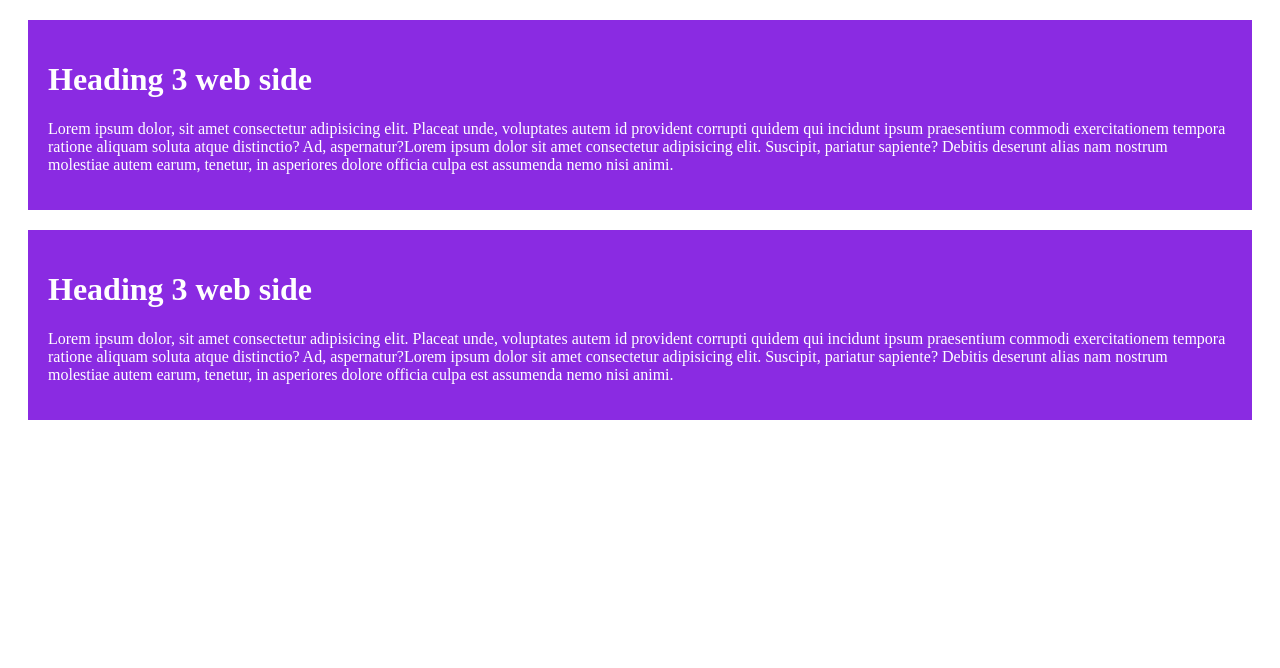
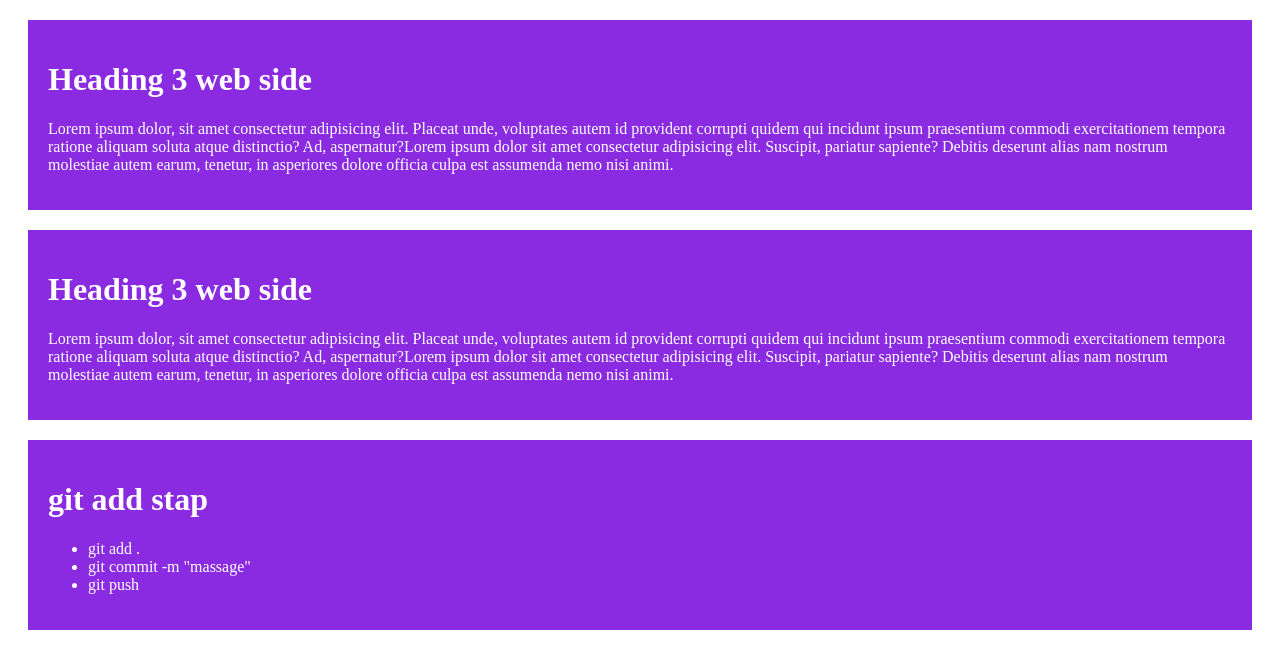
Before and after one commit to SamyaRoy999/web_day_3_github, a plain HTML site: page index.html in a window 1280 px wide. Drawn offline with Linux system fonts and the light colour scheme.

Commit message:
bloge 3 time added

```diff
--- a/index.html
+++ b/index.html
@@ -5,7 +5,7 @@
     <meta charset="UTF-8">
     <meta name="viewport" content="width=device-width, initial-scale=1.0">
     <link rel="stylesheet" href="style.css">
-    <title>Document</title>
+    <title>git practice</title>
 </head>
 
 <body>
@@ -17,6 +17,15 @@
         <h1>Heading 3 web side</h1>
         <p>Lorem ipsum dolor, sit amet consectetur adipisicing elit. Placeat unde, voluptates autem id provident corrupti quidem qui incidunt ipsum praesentium commodi exercitationem tempora ratione aliquam soluta atque distinctio? Ad, aspernatur?Lorem ipsum dolor sit amet consectetur adipisicing elit. Suscipit, pariatur sapiente? Debitis deserunt alias nam nostrum molestiae autem earum, tenetur, in asperiores dolore officia culpa est assumenda nemo nisi animi.</p>
     </div>
+    <div class="card">
+        <h1>git add stap</h1>
+        <ul>
+            <li>git add .</li>
+            <li>git commit -m "massage"</li>
+            <li>git push</li>
+        </ul>
+    </div>
+
 </body>
 
 </html>
```
